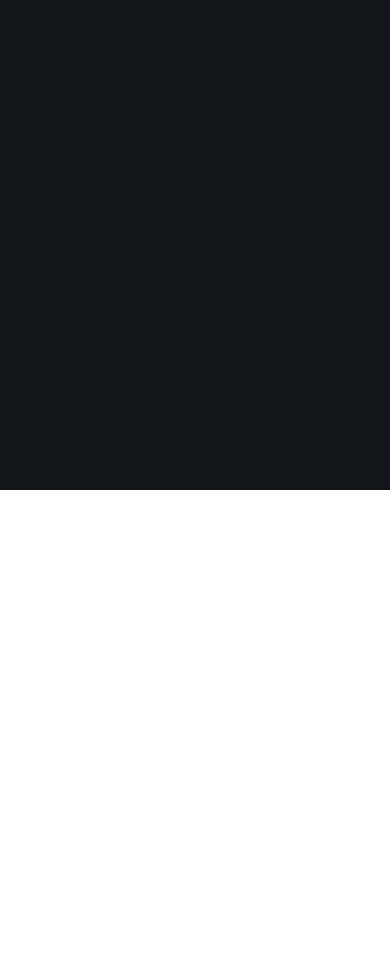
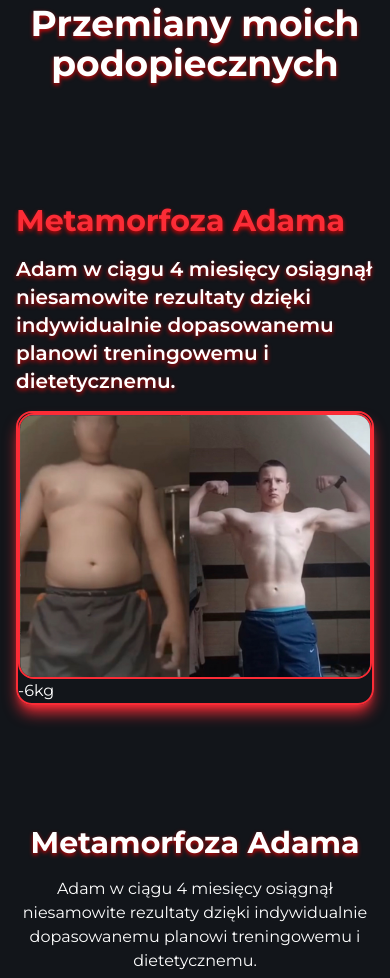
Before and after one commit to Patolll/Trener-Personalny, a website built with Vite: page index.html in a window 390 px wide. Shown: the part 5026-6004 px from the top of the page. Before the commit the page ends 5516 px from the top, so only its background shows below. Built offline with nearby package versions, Linux system fonts and the light colour scheme.

Commit message:
Metamorfozy section

```diff
--- a/index.html
+++ b/index.html
@@ -428,10 +428,64 @@
           </div>
         </div>
       </section>
+      <!-- Metamorfozy section -->
       <section
         id="metamorfozy"
-        class="min-h-[70vh] max-w-screen bg-[#12151a]"
-      ></section>
+        class="bg-[#12151a] text-white py-16 px-4 sm:px-6 lg:px-8"
+      >
+        <h1
+          class="text-center red-shadow text-4xl md:text-5xl font-bold mb-10 mt-10 fade-in-down"
+        >
+          Przemiany moich podopiecznych
+        </h1>
+
+        <div
+          id="metamorfozy-cont"
+          class="flex flex-col justify-center items-center"
+        >
+          <div class="mt-10 py-10 flex flex-col justify-center items-start">
+            <h2
+              class="red-shadow text-red-500 text-3xl md:text-4xl font-bold mb-4 fade-in-left text-left"
+            >
+              Metamorfoza Adama
+            </h2>
+            <p
+              class="mb-4 max-w-3xl text-xl md:text-2xl font-semibold red-shadow"
+            >
+              Adam w ciągu 4 miesięcy osiągnął niesamowite rezultaty dzięki
+              indywidualnie dopasowanemu planowi treningowemu i dietetycznemu.
+            </p>
+            <div
+              class="rounded-2xl border-2 border-red-500 shadow-lg shadow-red-500"
+            >
+              <img
+                class="w-[850px] rounded-2xl border-red-500 border-2"
+                src="/src/assets/metamorfozy/metamorfoza1.jpeg"
+                alt="Przemiana sylwetki Adama"
+              />
+              <p>-6kg</p>
+            </div>
+          </div>
+          <div
+            class="mt-10 py-10 flex flex-col justify-center items-center text-center sm:text-left sm:items-start"
+          >
+            <h2
+              class="red-shadow text-3xl md:text-4xl font-bold mb-4 fade-in-left"
+            >
+              Metamorfoza Adama
+            </h2>
+            <p class="mb-4 max-w-xl">
+              Adam w ciągu 4 miesięcy osiągnął niesamowite rezultaty dzięki
+              indywidualnie dopasowanemu planowi treningowemu i dietetycznemu.
+            </p>
+            <img
+              class="rounded-2xl w-[350px] shadow-lg"
+              src="/src/assets/metamorfozy/metamorfoza2.jpeg"
+              alt="Przemiana sylwetki Adama"
+            />
+          </div>
+        </div>
+      </section>
     </main>
 
     <!-- <footer>
```
